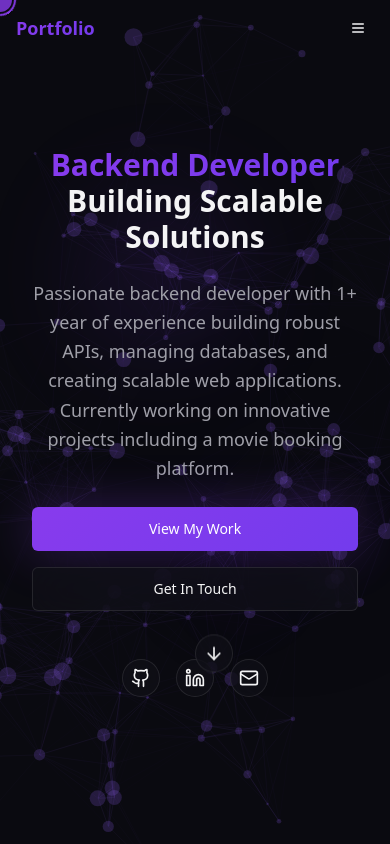
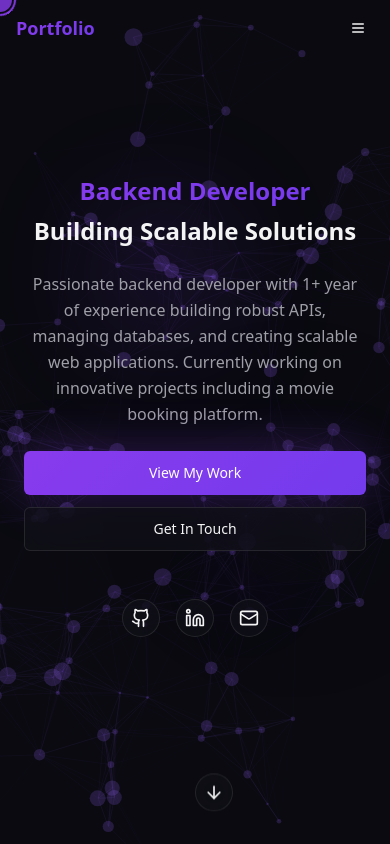
Before and after one commit to anshul4117/cosmic-backend-craft, a React (Vite) app: page / in a window 390 px wide. Shown: the top 844 px of the page. Built offline with nearby package versions, Linux system fonts and the light colour scheme.

Commit message:
Fix mobile hero section centering
Center hero section text on mobile and ensure smooth scrolling.

```diff
--- a/src/components/Hero.tsx
+++ b/src/components/Hero.tsx
@@ -28,26 +28,26 @@ const Hero = () => {
         <div className="absolute top-1/2 left-1/2 transform -translate-x-1/2 -translate-y-1/2 w-48 sm:w-72 md:w-96 h-48 sm:h-72 md:h-96 gradient-secondary rounded-full opacity-10 blur-3xl animate-float" style={{ animationDelay: '4s' }}></div>
       </div>
 
-      <div className="container mx-auto px-4 sm:px-6 lg:px-8 text-center relative z-10">
+      <div className="container mx-auto px-4 sm:px-6 lg:px-8 text-center relative z-10 flex items-center justify-center min-h-screen">
+        <div className="w-full max-w-5xl mx-auto pt-16 pb-24 sm:pt-20 sm:pb-32">
         <motion.div
           initial={{ opacity: 0, y: 30 }}
           animate={{ opacity: 1, y: 0 }}
           transition={{ duration: 0.5, ease: "easeOut" }}
-          className="space-y-6 sm:space-y-8"
+          className="space-y-6 sm:space-y-8 flex flex-col justify-center items-center"
         >
           <motion.h1
-            className="text-3xl sm:text-4xl md:text-5xl lg:text-6xl xl:text-7xl font-bold cursor-target"
+            className="text-2xl sm:text-3xl md:text-4xl lg:text-5xl xl:text-6xl font-bold cursor-target text-center"
             initial={{ opacity: 0, scale: 0.95 }}
             animate={{ opacity: 1, scale: 1 }}
             transition={{ duration: 0.4, delay: 0.1 }}
           >
-            <span className="text-gradient">Backend Developer</span>
-            <br />
-            <span className="text-foreground">Building Scalable Solutions</span>
+            <span className="text-gradient block">Backend Developer</span>
+            <span className="text-foreground block mt-2">Building Scalable Solutions</span>
           </motion.h1>
 
           <motion.p
-            className="text-lg sm:text-xl md:text-2xl text-muted-foreground max-w-3xl mx-auto leading-relaxed px-4"
+            className="text-base sm:text-lg md:text-xl text-muted-foreground max-w-2xl mx-auto leading-relaxed px-2 text-center"
             initial={{ opacity: 0, y: 20 }}
             animate={{ opacity: 1, y: 0 }}
             transition={{ duration: 0.4, delay: 0.2 }}
@@ -58,14 +58,14 @@ const Hero = () => {
           </motion.p>
 
           <motion.div
-            className="flex flex-col sm:flex-row gap-4 justify-center items-center px-4"
+            className="flex flex-col sm:flex-row gap-3 sm:gap-4 justify-center items-center px-2 w-full max-w-md sm:max-w-none mx-auto"
             initial={{ opacity: 0, y: 20 }}
             animate={{ opacity: 1, y: 0 }}
             transition={{ duration: 0.4, delay: 0.3 }}
           >
             <Button
               size="lg"
-              className="gradient-primary hover:opacity-90 text-white border-0 glow cursor-target w-full sm:w-auto"
+              className="gradient-primary hover:opacity-90 text-white border-0 glow cursor-target w-full sm:w-auto min-w-[140px]"
               onClick={() => scrollToSection('projects')}
             >
               View My Work
@@ -73,7 +73,7 @@ const Hero = () => {
             <Button
               variant="outline"
               size="lg"
-              className="glass hover:bg-primary/10 cursor-target w-full sm:w-auto"
+              className="glass hover:bg-primary/10 cursor-target w-full sm:w-auto min-w-[140px]"
               onClick={() => scrollToSection('contact')}
             >
               Get In Touch
@@ -109,9 +109,10 @@ const Hero = () => {
             </a>
           </motion.div>
         </motion.div>
+        </div>
 
         <motion.div
-          className="absolute bottom-4 sm:bottom-8 left-1/2 transform -translate-x-1/2"
+          className="absolute bottom-6 sm:bottom-8 left-1/2 transform -translate-x-1/2 z-20"
           initial={{ opacity: 0, y: 20 }}
           animate={{ opacity: 1, y: 0 }}
           transition={{ duration: 0.4, delay: 0.5 }}
--- a/src/index.css
+++ b/src/index.css
@@ -139,6 +139,13 @@ All colors MUST be HSL.
 
   html {
     scroll-behavior: smooth;
+    scroll-padding-top: 80px;
+  }
+
+  @media (prefers-reduced-motion: reduce) {
+    html {
+      scroll-behavior: auto;
+    }
   }
 }
 
```
